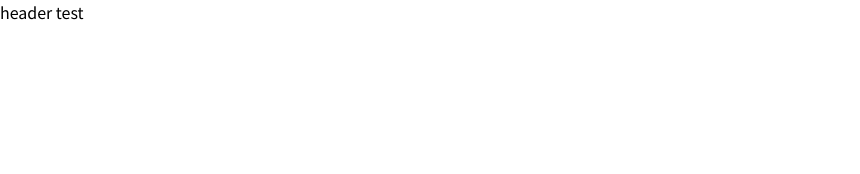
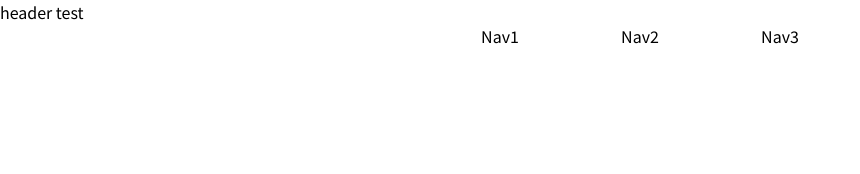
Before and after one commit to ARISTAHS/movement-app, a React (Create React App) app: page / in a window 1280 px wide. Shown: the top 174 px of the page, without its empty margins (0-860 px from the left). Built offline with nearby package versions, Linux system fonts and the light colour scheme.

Commit message:
기본퍼블리싱

```diff
--- a/src/App.js
+++ b/src/App.js
@@ -1,9 +1,11 @@
 import Header from './components/Header';
+import Nav from './components/Nav';
 
 function App() {
   return (
     <>
       <Header></Header>
+      <Nav></Nav>
     </>
 
   );
--- a/src/components/Nav.jsx
+++ b/src/components/Nav.jsx
@@ -0,0 +1,15 @@
+import '../style/Nav.css'
+
+function Nav(){
+  return(
+    <>
+      <ul className='nav'>
+        <li><a href="/">Nav1</a></li>
+        <li><a href="/">Nav2</a></li>
+        <li><a href="/">Nav3</a></li>
+      </ul>
+    </>
+  );
+}
+
+export default Nav;
--- a/src/style/Nav.css
+++ b/src/style/Nav.css
@@ -0,0 +1,17 @@
+.nav{
+  display: flex;
+  justify-content: center;
+  align-items: center;
+  gap: 20px;
+}
+.nav li{
+  width: 120px;
+  height: 100px;
+  text-align: center;
+}
+.nav li a{
+  display: inline-block;
+  display: flex;
+  align-items: center;
+  justify-content: center;
+}
```
